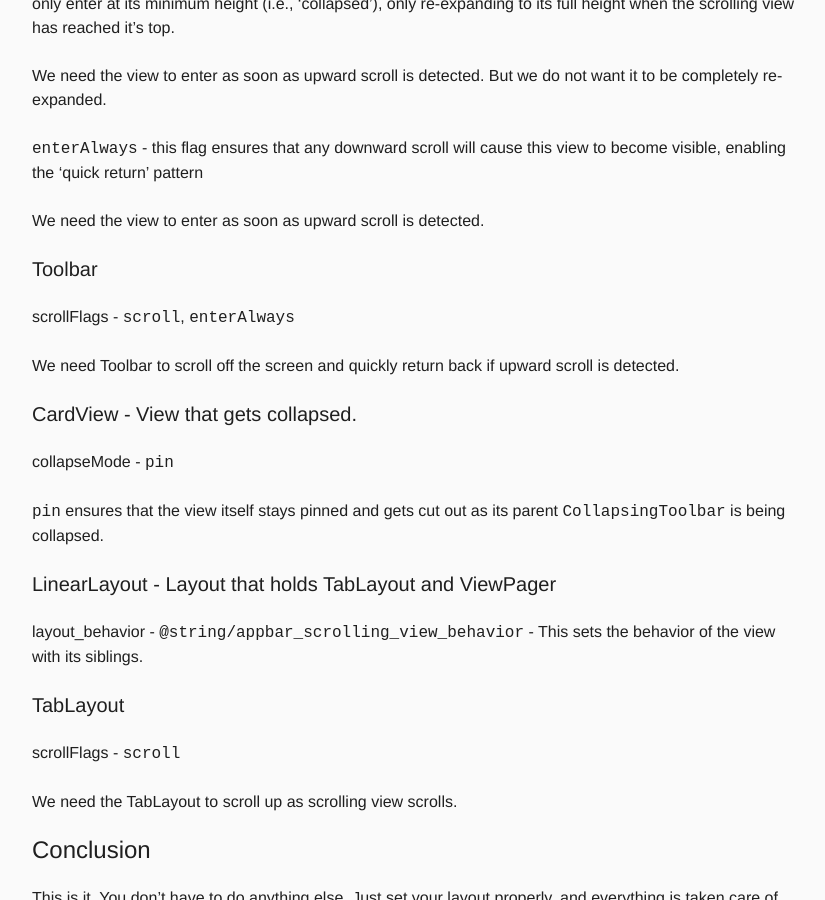
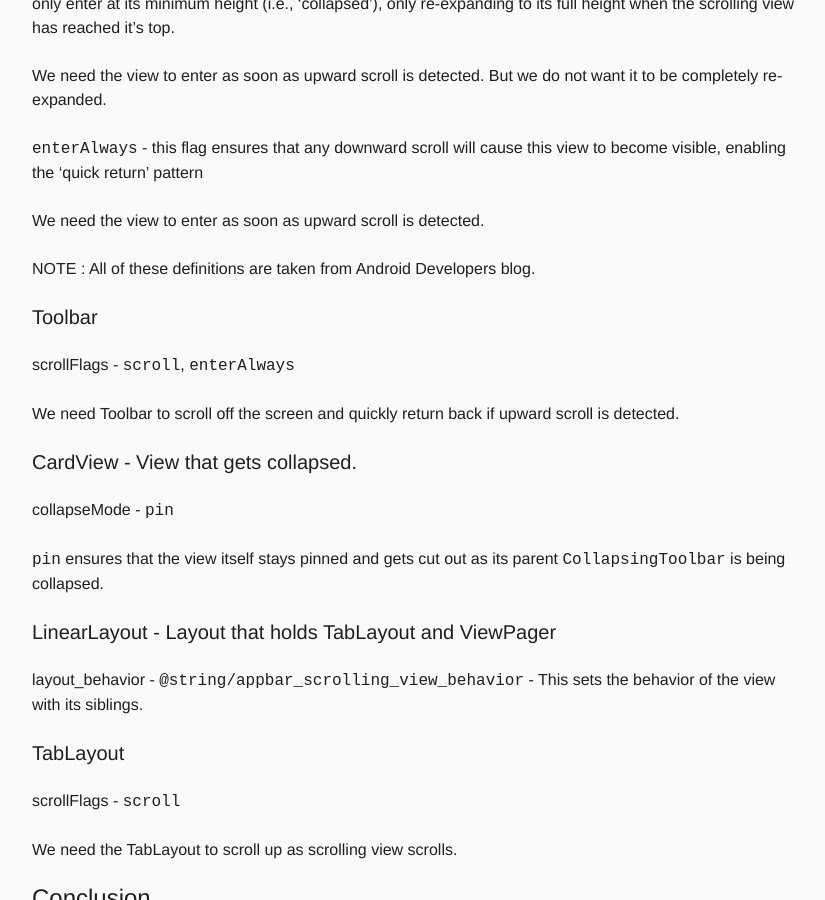
Before and after one commit to jayrambhia/jayrambhia.github.com, a Jekyll site: the page built from _posts/2015-06-12-contacts-demo.markdown, in a window 1280 px wide and 900 px high, scrolled down 2112 px. Shown: the whole window, without its empty margins (392-1217 px from the left). Built offline with Jekyll 4.4.1, drawn with Linux system fonts in a browser that asks for light colours; comment, search, counter and statistics services are not loaded.

Commit message:
some changes

```diff
--- a/_posts/2015-06-12-contacts-demo.markdown
+++ b/_posts/2015-06-12-contacts-demo.markdown
@@ -64,6 +64,8 @@ We need the view to enter as soon as upward scroll is detected. But we do not wa
 
 We need the view to enter as soon as upward scroll is detected.
 
+NOTE : All of these definitions are taken from Android Developers blog.
+
 #### Toolbar
 
 scrollFlags - `scroll`, `enterAlways`
```
